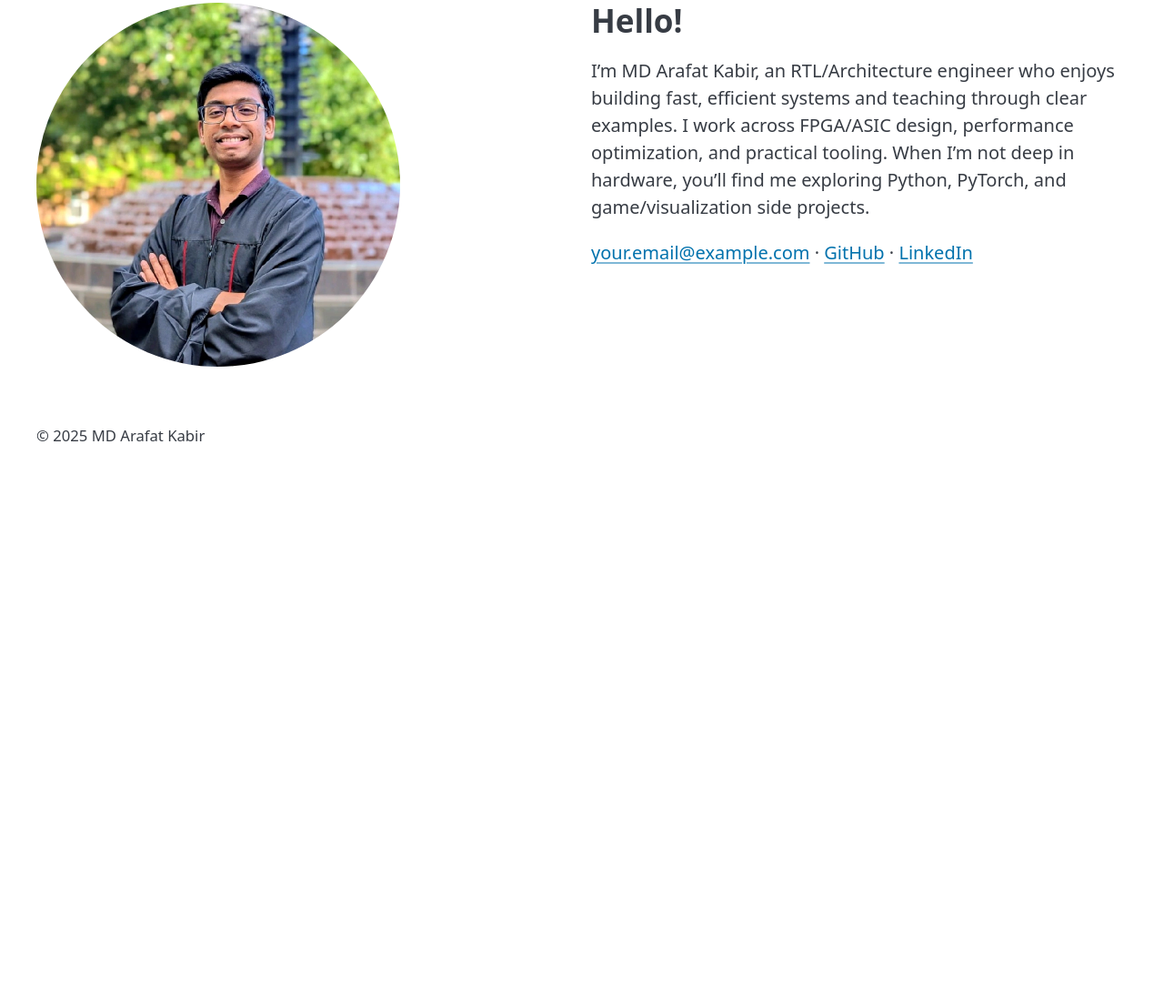
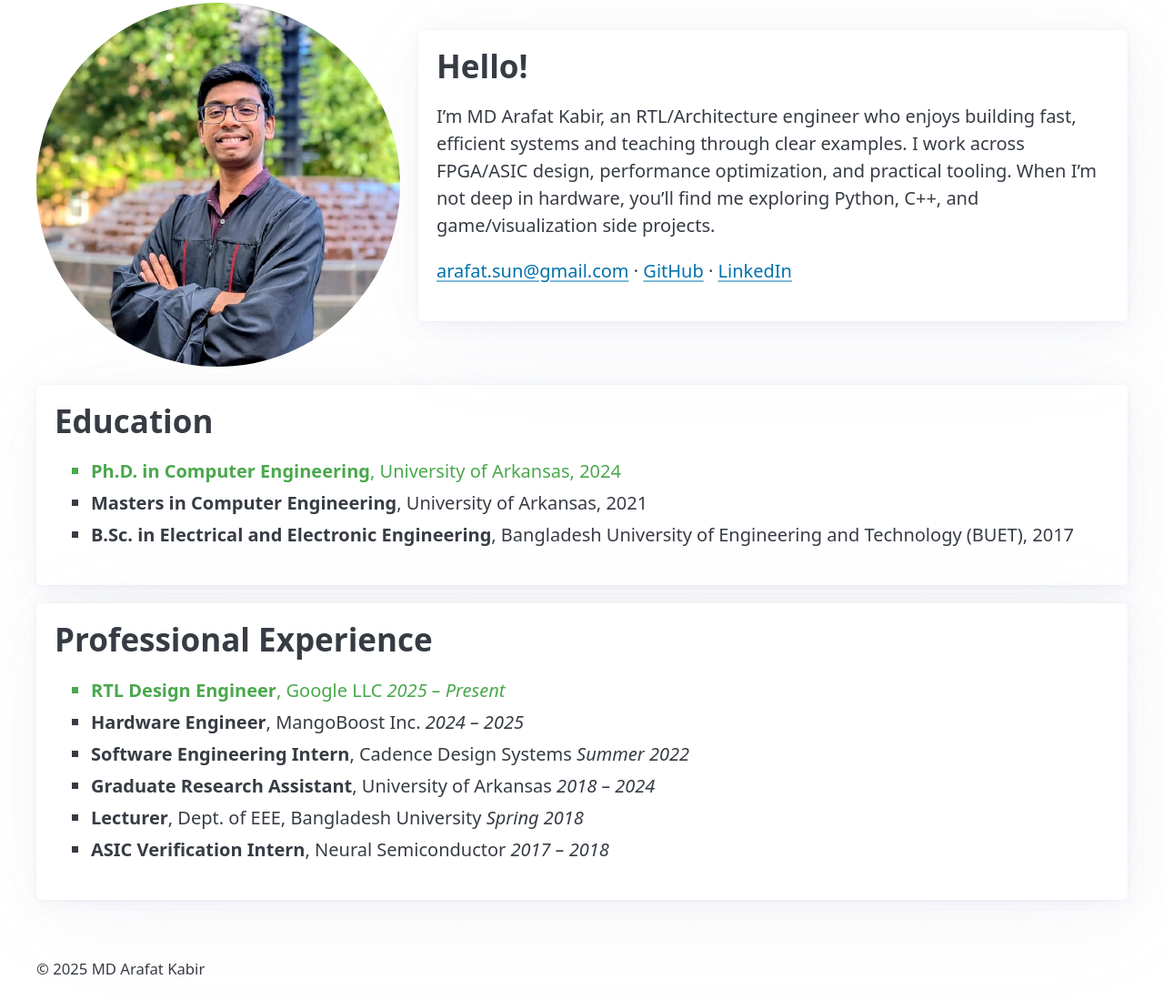
Before and after one commit to Arafat-Kabir/Arafat-Kabir.github.io, a plain HTML site: page index.html in a window 1280 px wide. Shown: the part 122-1221 px from the top of the page at 91% size. Before the commit the page ends 800 px from the top, so only its background shows below. Drawn offline with nearby package versions, Linux system fonts and the light colour scheme.

Commit message:
main: Education and Experience sections added

```diff
--- a/assets/css/site.css
+++ b/assets/css/site.css
@@ -1,4 +1,3 @@
-/* assets/css/site.css */
 .intro__photo {
   width: 400px;          /* pick any size you want */
   height: 400px;         /* keep same as width for a perfect circle */
@@ -7,3 +6,23 @@
   object-position: center;
   display: block;        /* avoids extra inline spacing quirks */
 }
+
+
+.intro-grid {
+  grid-template-columns: auto minmax(300px, 2fr);
+  gap: 1rem;
+  align-items: center; /* vertical centering */
+}
+
+
+/* Stack on small screens */
+@media (max-width: 1000px) {
+  .intro-grid {
+    grid-template-columns: 1fr; /* one column: image on top, bio below */
+  }
+  .intro__photo {
+    width: 400px;
+    height: 400px;
+    margin-inline: auto; /* center the photo */
+  }
+}
--- a/index.html
+++ b/index.html
@@ -15,7 +15,7 @@
 
   <main class="container">
     <section>
-      <div class="grid">
+      <div class="grid intro-grid">
         <!-- Left: round photo -->
         <div>
           <img
@@ -27,6 +27,7 @@
         </div>
 
         <!-- Right: bio -->
+        <article>
           <div>
             <h2>Hello!</h2>
             <p>
@@ -34,16 +35,64 @@
               fast, efficient systems and teaching through clear examples. I work
               across FPGA/ASIC design, performance optimization, and practical
               tooling. When I’m not deep in hardware, you’ll find me exploring
-            Python, PyTorch, and game/visualization side projects.
+              Python, C++, and game/visualization side projects.
             </p>
             <p>
-            <a href="mailto:your.email@example.com">your.email@example.com</a>
-            · <a href="https://github.com/your-github">GitHub</a>
-            · <a href="https://www.linkedin.com/in/your-handle">LinkedIn</a>
+              <a href="mailto:arafat.sun@gmail.com">arafat.sun@gmail.com</a>
+              · <a href="https://github.com/Arafat-Kabir">GitHub</a>
+              · <a href="https://www.linkedin.com/in/md-arafat-kabir-9891b7aa/">LinkedIn</a>
             </p>
           </div>
+        </article>
       </div>
     </section>
+
+    <!-- Education section -->
+    <section>
+      <article>
+        <h2>Education</h2>
+        <ul>
+          <li style="color: #49a84c"><strong>Ph.D. in Computer Engineering</strong>, University of Arkansas, 2024</li>
+          <li><strong>Masters in Computer Engineering</strong>, University of Arkansas, 2021</li>
+          <li><strong>B.Sc. in Electrical and Electronic Engineering</strong>, Bangladesh University of Engineering and Technology (BUET), 2017</li>
+        </ul>
+      </article>
+    </section>
+
+    <!-- Professional Experience section -->
+    <section>
+      <article>
+        <h2>Professional Experience</h2>
+        <ul>
+          <li style="color: #49a84c">
+            <strong>RTL Design Engineer</strong>, Google LLC
+            <em>2025 – Present</em>
+          </li>
+          <li>
+            <strong>Hardware Engineer</strong>, MangoBoost Inc.
+            <em>2024 – 2025</em>
+          </li>
+          <li>
+            <strong>Software Engineering Intern</strong>, Cadence Design Systems
+            <em>Summer 2022</em>
+          </li>
+          <li>
+            <strong>Graduate Research Assistant</strong>, University of Arkansas
+            <em>2018 – 2024</em>
+          </li>
+          <li>
+            <strong>Lecturer</strong>, Dept. of EEE, Bangladesh University
+            <em>Spring 2018</em>
+          </li>
+          <li>
+            <strong>ASIC Verification Intern</strong>, Neural Semiconductor
+            <em>2017 – 2018</em>
+          </li>
+        </ul>
+      </article>
+    </section>
+
+
   </main>
 
   <footer class="container">
```
Lines whose indentation alone changed are shown as unchanged.
